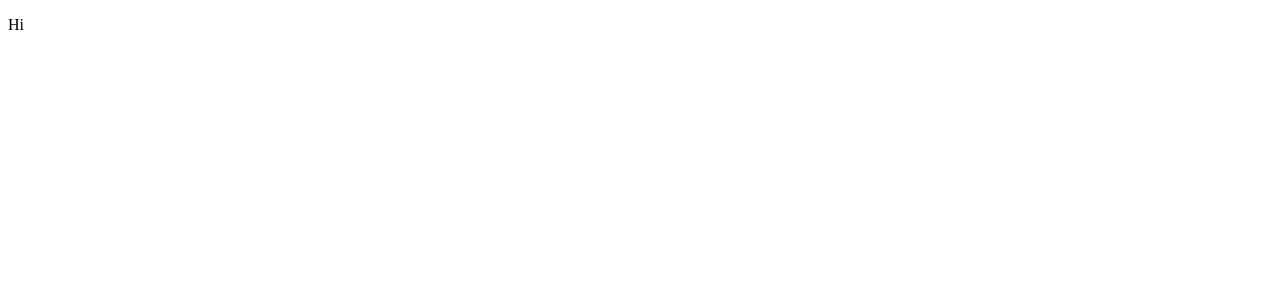
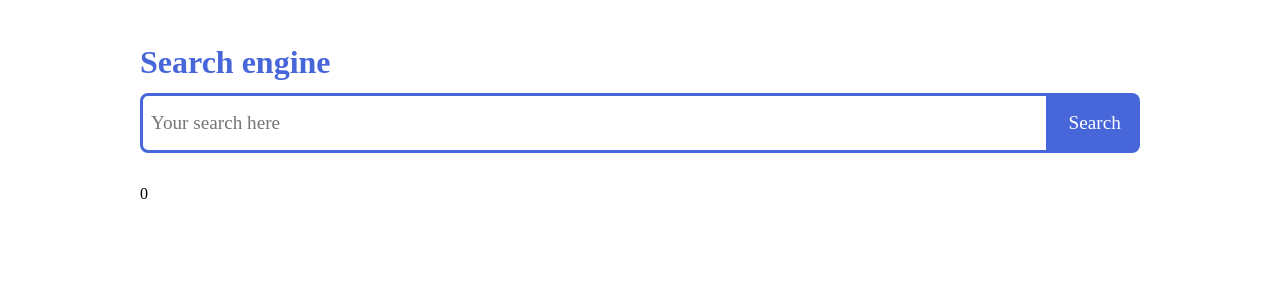
Before and after one commit to PChaparro/search-engine, a React (Vite) app in the folder frontend/: page / in a window 1280 px wide. Shown: the top 300 px of the page. Built offline with nearby package versions, Linux system fonts and the light colour scheme; a web font is replaced by a local one.

Commit message:
:construction: Get videos from back-end

```diff
--- a/frontend/src/components/SearchBar/SearchBar.tsx
+++ b/frontend/src/components/SearchBar/SearchBar.tsx
@@ -1,10 +1,28 @@
 import Styles from './SearchBar.module.css';
 
-export const SearchBar = () => {
+import { useRef } from 'react';
+
+interface Props {
+  searchCallback: (criteria: string) => Promise<void>;
+}
+
+export const SearchBar = ({ searchCallback }: Props) => {
+  const searchBar = useRef<HTMLInputElement>(null);
+
+  const HandleSubmit = () => {
+    searchCallback(searchBar.current.value);
+  };
+
   return (
     <header className={Styles.header}>
       <h1 className={Styles.header__title}>Search engine</h1>
-      <form className={Styles.header__form}>
+      <form
+        className={Styles.header__form}
+        onSubmit={(e) => {
+          e.preventDefault();
+          HandleSubmit();
+        }}
+      >
         <div className={Styles.header__group}>
           <label htmlFor='criteria' hidden>
             Search criteria
@@ -15,6 +33,7 @@ export const SearchBar = () => {
               id='criteria'
               name='criteria'
               placeholder='Your search here'
+              ref={searchBar}
               className={Styles.header__input}
             />
             <input type='submit' value='search' className={Styles.header__submit} />
--- /dev/null
+++ b/frontend/src/hooks/useGetVideos/useGetVideos.tsx
@@ -0,0 +1,17 @@
+import { useState } from 'react';
+import { IVideo } from '../../interfaces/videos';
+import { SearchVideosService } from '../../services/videos.services';
+
+export const useGetVideos = () => {
+  const [videos, setVideos] = useState(Array<IVideo>);
+
+  const search = async (criteria: string) => {
+    const videos = await SearchVideosService(criteria);
+    setVideos(videos);
+  };
+
+  return {
+    videos,
+    search,
+  };
+};
--- /dev/null
+++ b/frontend/src/interfaces/videos.ts
@@ -0,0 +1,6 @@
+export interface IVideo {
+  url: string;
+  thumbnail: string;
+  title: string;
+  tags: Array<string>;
+}
--- a/frontend/src/main.tsx
+++ b/frontend/src/main.tsx
@@ -1,8 +1,19 @@
 import React from 'react';
 import ReactDOM from 'react-dom/client';
+import { BrowserRouter, Routes, Route } from 'react-router-dom';
+
+// Pages
+import { Home } from './pages/Home/Home';
+
+// Global styles
+import './global.css';
 
 ReactDOM.createRoot(document.getElementById('root') as HTMLElement).render(
   <React.StrictMode>
-    <p>Hi</p>
+    <BrowserRouter>
+      <Routes>
+        <Route path='/' element={<Home />} />
+      </Routes>
+    </BrowserRouter>
   </React.StrictMode>,
 );
--- a/frontend/src/pages/Home/Home.tsx
+++ b/frontend/src/pages/Home/Home.tsx
@@ -1,12 +1,18 @@
 import Styles from './Home.module.css';
 
+import { IVideo } from '../../interfaces/videos';
 import { SearchBar } from '../../components/SearchBar/SearchBar';
+import { useGetVideos } from '../../hooks/useGetVideos/useGetVideos';
 
 export const Home = () => {
+  const { videos, search } = useGetVideos();
+
   return (
     <main className={Styles.container}>
-      <SearchBar />
-      <p>Hello, this is the home page</p>
+      <SearchBar searchCallback={search} />
+      <section className={Styles.videos}>
+        <p>{videos.length}</p>
+      </section>
     </main>
   );
 };
--- /dev/null
+++ b/frontend/src/services/videos.services.ts
@@ -0,0 +1,12 @@
+import axios from 'axios';
+import { IVideo } from '../interfaces/videos';
+
+export const SearchVideosService = async (criteria: string): Promise<Array<IVideo>> => {
+  try {
+    const response = await axios.post('http://localhost:8080/search', { criteria });
+    const videos = response.data.results;
+    return videos;
+  } catch {
+    return [];
+  }
+};
```
Also changed, not shown: frontend/package.json (+6 -2 lines), 2 other files (tests, documents, lock files or other folders).
